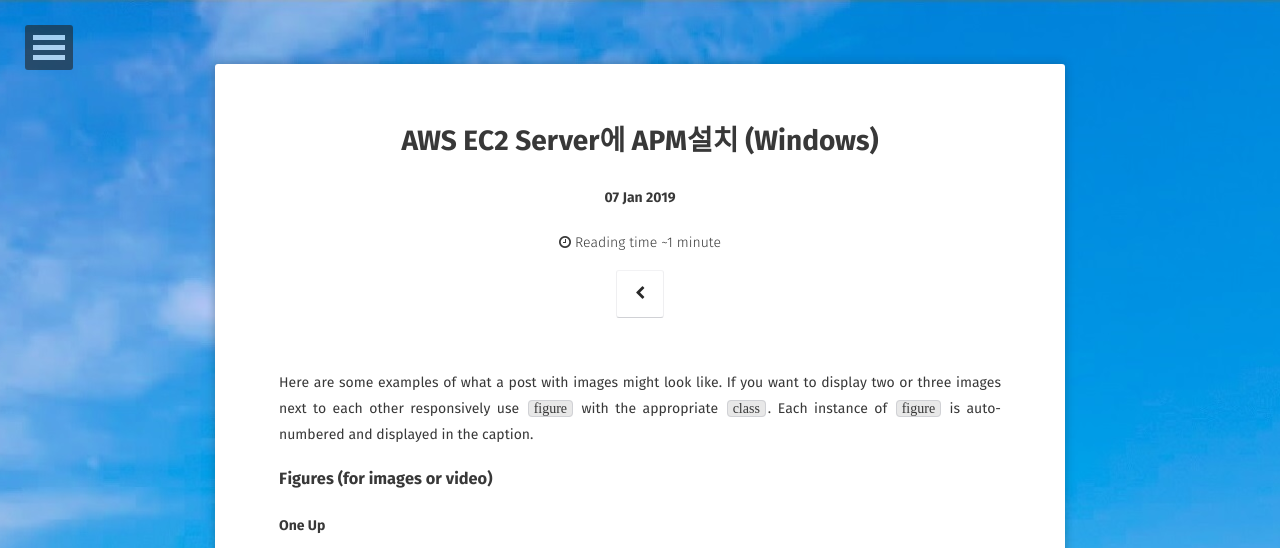
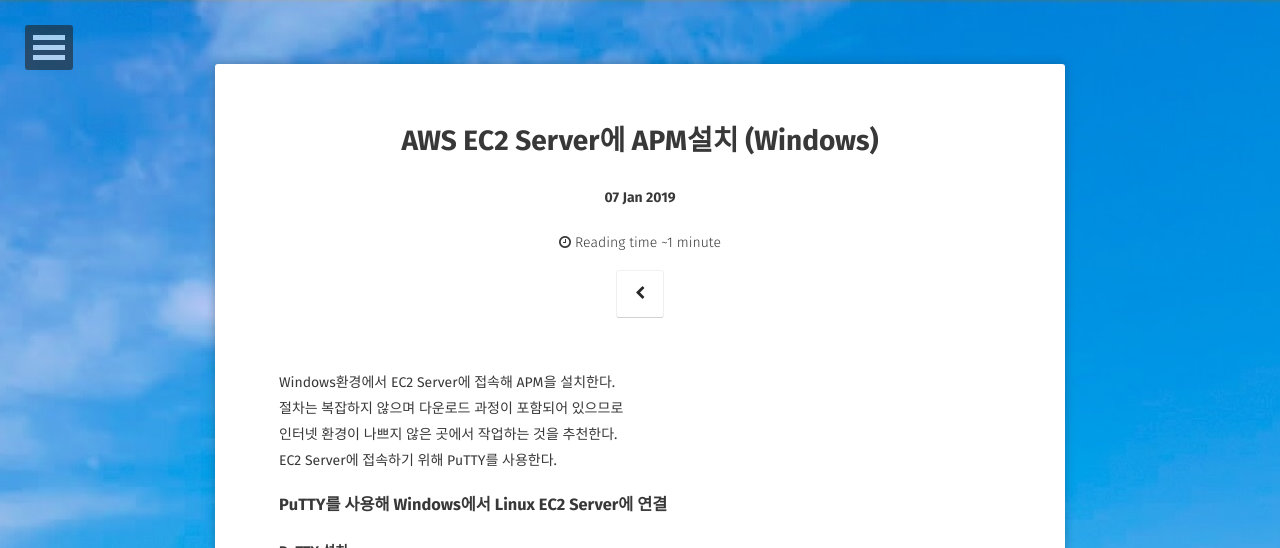
Before and after one commit to kangyechan/kangyechan.github.io, a Jekyll site: the page built from _posts/2019-01-07-aws-ec2-server-windows.md, in a window 1280 px wide and 1400 px high. Shown: the top 548 px of the window. Built offline with Jekyll 4.4.1, drawn with Linux system fonts in a browser that asks for light colours; some web fonts are replaced; some of the changed text lies outside the part shown; grey boxes are pictures that could not be loaded.

Commit message:
ec2 windows

```diff
--- a/_posts/2019-01-07-aws-ec2-server-windows.md
+++ b/_posts/2019-01-07-aws-ec2-server-windows.md
@@ -7,57 +7,72 @@ tags: [AWS, EC2, Linux, Apache, phpMyAdmin, MySQL, Windows]
 comments: false
 ---
 
-Here are some examples of what a post with images might look like. If you want to display two or three images next to each other responsively use `figure` with the appropriate `class`. Each instance of `figure` is auto-numbered and displayed in the caption.
+Windows환경에서 EC2 Server에 접속해 APM을 설치한다.
+절차는 복잡하지 않으며 다운로드 과정이 포함되어 있으므로
+인터넷 환경이 나쁘지 않은 곳에서 작업하는 것을 추천한다.
+EC2 Server에 접속하기 위해 PuTTY를 사용한다.
 
-### Figures (for images or video)
+### PuTTY를 사용해 Windows에서 Linux EC2 Server에 연결
 
-#### One Up
+#### PuTTY 설치
+
+파일 다운로드를 위해 <a href="https://www.chiark.greenend.org.uk/~sgtatham/putty/">PuTTY다운로드 페이지</a>로 이동
+페이지에서 `puttygen.exe` 파일과 `putty.exe` 파일 다운로드
+
+<figure class="half">
+	<a href="{{site.url}}/assets/img/aws/ec2_windows/server_1.JPG"><img src="{{site.url}}/assets/img/aws/ec2_windows/server_1.JPG"></a>
+	<a href="{{site.url}}/assets/img/aws/ec2_windows/server_2.JPG"><img src="{{site.url}}/assets/img/aws/ec2_windows/server_2.JPG"></a>
+	<figcaption>이미지 클릭 시 확대</figcaption>
+</figure>
+
+#### puttygen을 사용해 PPK파일 생성
+
+다운로드한 `puttygen.exe`을 실행한다.
+실행 후 아래와 같이 키를 생성하는 작업을 진행한다.
 
 <figure>
-	<a href="http://farm9.staticflickr.com/8426/7758832526_cc8f681e48_b.jpg"><img src="http://farm9.staticflickr.com/8426/7758832526_cc8f681e48_c.jpg"></a>
-	<figcaption><a href="http://www.flickr.com/photos/80901381@N04/7758832526/" title="Morning Fog Emerging From Trees by A Guy Taking Pictures, on Flickr">Morning Fog Emerging From Trees by A Guy Taking Pictures, on Flickr</a>.</figcaption>
+	<a href="{{site.url}}/assets/img/aws/ec2_windows/server_3.JPG"><img src="{{site.url}}/assets/img/aws/ec2_windows/server_3.JPG"></a>
 </figure>
 
-Vero laborum commodo occupy. Semiotics voluptate mumblecore pug. Cosby sweater ullamco quinoa ennui assumenda, sapiente occupy delectus lo-fi. Ea fashion axe Marfa cillum aliquip. Retro Bushwick keytar cliche. Before they sold out sustainable gastropub Marfa readymade, ethical Williamsburg skateboard brunch qui consectetur gentrify semiotics. Mustache cillum irony, fingerstache magna pour-over keffiyeh tousled selfies.
+AWS에서 인스턴스 생성시 다운로드 받은 `pem`파일을 선택한다.
 
-#### Two Up
-
-Apply the `half` class like so to display two images side by side that share the same caption.
-
-{% highlight html %}
-<figure class="half">
-    <a href="/images/image-filename-1-large.jpg"><img src="/images/image-filename-1.jpg"></a>
-    <a href="/images/image-filename-2-large.jpg"><img src="/images/image-filename-2.jpg"></a>
-    <figcaption>Caption describing these two images.</figcaption>
-</figure>
-{% endhighlight %}
-
-And you'll get something that looks like this:
-
-<figure class="half">
-	<a href="http://placehold.it/1200x600.JPG"><img src="http://placehold.it/600x300.jpg"></a>
-	<a href="http://placehold.it/1200x600.jpeg"><img src="http://placehold.it/600x300.jpg"></a>
-	<figcaption>Two images.</figcaption>
+<figure>
+	<a href="{{site.url}}/assets/img/aws/ec2_windows/server_4.JPG"><img src="{{site.url}}/assets/img/aws/ec2_windows/server_4.JPG"></a>
 </figure>
 
-#### Three Up
+RSA룰 선택 후 Save private key를 선택한다.
 
-Apply the `third` class like so to display three images side by side that share the same caption.
+<figure>
+	<a href="{{site.url}}/assets/img/aws/ec2_windows/server_5.JPG"><img src="{{site.url}}/assets/img/aws/ec2_windows/server_5.JPG"></a>
+</figure>
 
-{% highlight html %}
-<figure class="third">
-	<img src="/images/image-filename-1.jpg">
-	<img src="/images/image-filename-2.jpg">
-	<img src="/images/image-filename-3.jpg">
-	<figcaption>Caption describing these three images.</figcaption>
+암호문에 대한 경고창은 `예(Y)`를 눌러 무시한다.
+
+<figure>
+	<a href="{{site.url}}/assets/img/aws/ec2_windows/server_6.JPG"><img src="{{site.url}}/assets/img/aws/ec2_windows/server_6.JPG"></a>
 </figure>
-{% endhighlight %}
 
-And you'll get something that looks like this:
+Key로 생성된 PPK파일 이름을 지정해서 저장한다.
+`apm_camp`로 지정했다.
 
-<figure class="third">
-	<img src="http://placehold.it/600x300.jpg">
-	<img src="http://placehold.it/600x300.jpg">
-	<img src="http://placehold.it/600x300.jpg">
-	<figcaption>Three images.</figcaption>
+<figure>
+	<a href="{{site.url}}/assets/img/aws/ec2_windows/server_7.JPG"><img src="{{site.url}}/assets/img/aws/ec2_windows/server_7.JPG"></a>
 </figure>
+
+#### putty를 사용해 EC2 Server에 접속
+
+생성된 `.ppk`파일로 EC2 Server에 접속할 수 있다.
+`putty.exe`파일을 실행한다.
+
+<figure>
+	<a href="{{site.url}}/assets/img/aws/ec2_windows/server_8.JPG"><img src="{{site.url}}/assets/img/aws/ec2_windows/server_8.JPG"></a>
+</figure>
+
+`Host Name`에 ec2-user@본인의 IPv4 Public IP를 입력한다.
+ex) 본인의 AWS 인스턴스 public IP가 255.255.255.255라면
+ec2-user@255.255.255.255 를 입력한다.
+
+<figure>
+	<a href="{{site.url}}/assets/img/aws/ec2_windows/server_9.JPG"><img src="{{site.url}}/assets/img/aws/ec2_windows/server_9.JPG"></a>
+	<figcaption>public IP 확인 방법</figcaption>
+</figure>
```
Also changed, not shown: _posts/2019-01-07-aws-ec2-server-linux.md (+3 -3 lines), assets/img/aws/ec2_windows/server_1.JPG (added), assets/img/aws/ec2_windows/server_2.JPG (added), assets/img/aws/ec2_windows/server_3.jpg (added), assets/img/aws/ec2_windows/server_4.JPG (added), assets/img/aws/ec2_windows/server_5.JPG (added), assets/img/aws/ec2_windows/server_6.JPG (added), assets/img/aws/ec2_windows/server_7.JPG (added), assets/img/aws/ec2_windows/server_8.JPG (added), assets/img/aws/ec2_windows/server_9.JPG (added).
